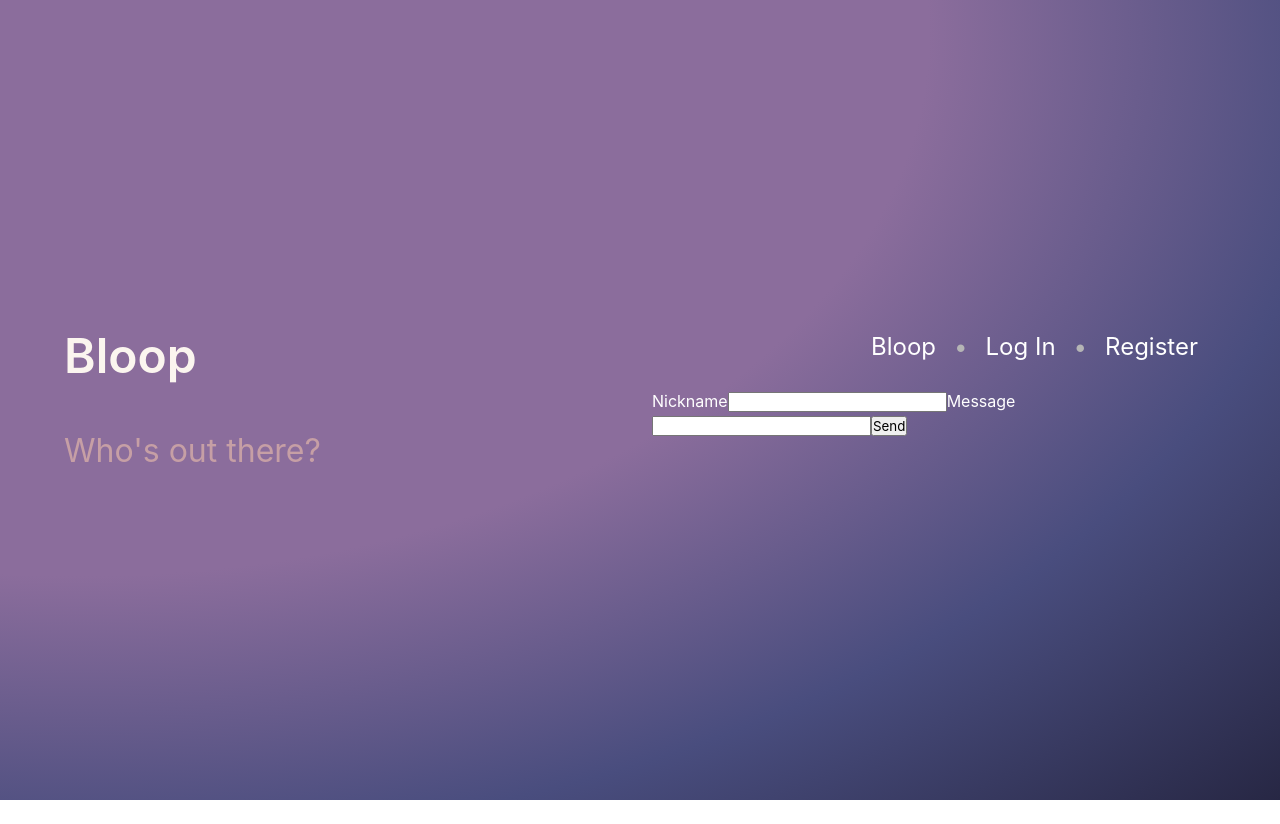
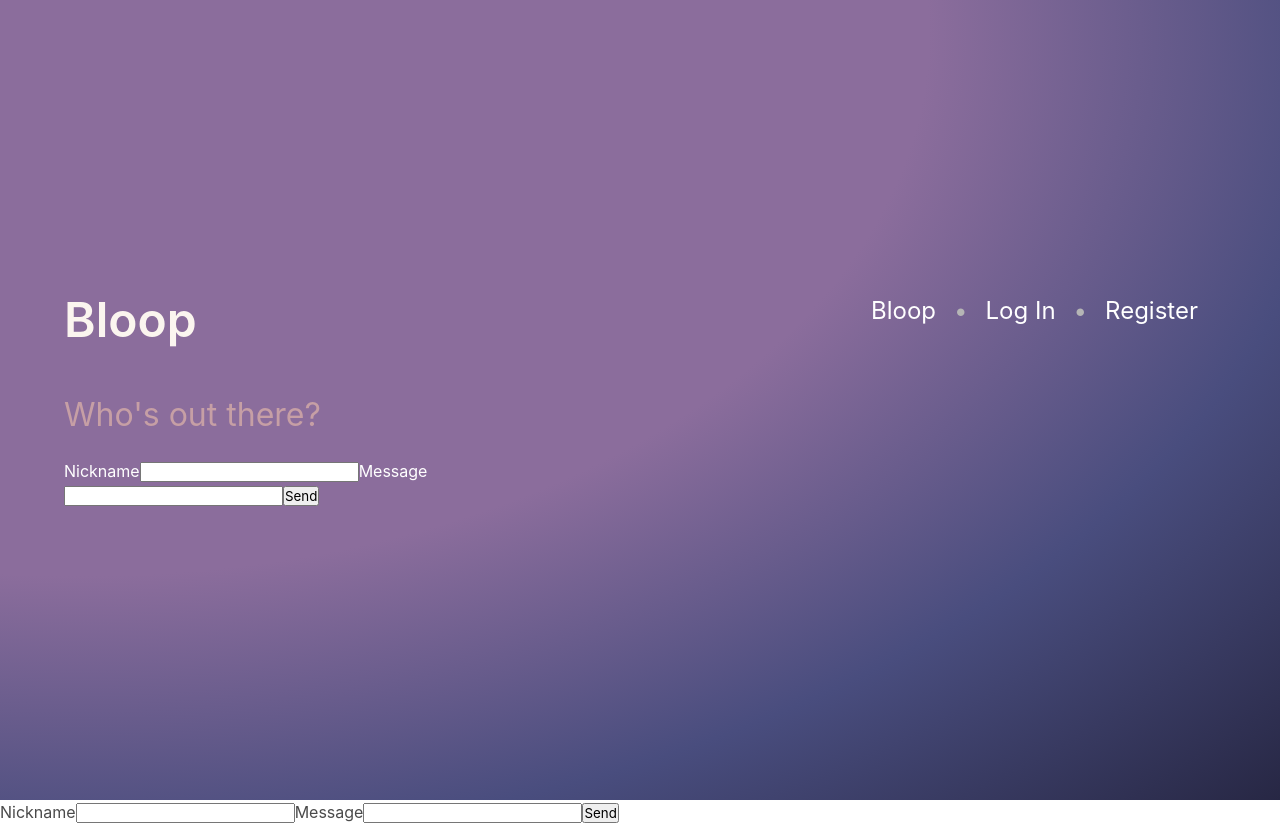
Before and after one commit to baezus/bloop2, a React (Create React App) app in the folder bloop/: page /dashboard/chat in a window 1280 px wide. Before the commit the page ends 800 px from the top, so only its background shows below. Built offline with nearby package versions, Linux system fonts and the light colour scheme.

Commit message:
So the socket can have a chat appear if I hard-code it, but that's obvs not desirable.

```diff
--- a/bloop/src/components/App.js
+++ b/bloop/src/components/App.js
@@ -7,42 +7,42 @@ import Dashboard from './Dashboard';
 import Blah from './Blah';
 import '../styles/bloop.scss'
 
-const socket = io.connect('http://localhost:2737');
+// const socket = io.connect('http://localhost:2737');
 
 class App extends Component {
-  constructor() {
-    super();
-    this.state = { msg: "", chat: [], nickname: ""};
-  }
+  // constructor() {
+  //   super();
+  //   this.state = { msg: "", chat: [], nickname: ""};
+  // }
 
-  componentDidMount() {
-    socket.on('chat message', ({ nickname, msg }) => {
-      this.setState({
-        chat: [...this.state.chat, { nickname, msg }]
-      });
-    });
-  }
+  // componentDidMount() {
+  //   socket.on('chat message', ({ nickname, msg }) => {
+  //     this.setState({
+  //       chat: [...this.state.chat, { nickname, msg }]
+  //     });
+  //   });
+  // }
 
-  onTextChange = e => {
-    this.setState({ [e.target.name]: e.target.value });
-  };
+  // onTextChange = e => {
+  //   this.setState({ [e.target.name]: e.target.value });
+  // };
 
-  onMessageSubmit = () => {
-    const { nickname, msg } = this.state;
-    socket.emit('chat message', { nickname, msg});
-    this.setState({ msg: '' });
-  };
+  // onMessageSubmit = () => {
+  //   const { nickname, msg } = this.state;
+  //   socket.emit('chat message', { nickname, msg});
+  //   this.setState({ msg: '' });
+  // };
 
-  renderChat() {
-    const { chat } = this.state;
-    return chat.map(({ nickname, msg }, idx) => (
-      <div key={idx}>
-        <span style={{ color: 'green' }}>{nickname} </span>
+  // renderChat() {
+  //   const { chat } = this.state;
+  //   return chat.map(({ nickname, msg }, idx) => (
+  //     <div key={idx}>
+  //       <span style={{ color: 'green' }}>{nickname} </span>
 
-        <span>{msg}</span>
-      </div>
-    ));
-  }
+  //       <span>{msg}</span>
+  //     </div>
+  //   ));
+
 
   render() {
     return (
@@ -56,6 +56,7 @@ class App extends Component {
                     <div className="column">
                       <h1 className="title is-1">Bloop</h1><br/>
                       <h3 className="subtitle is-3">Who's out there?</h3>
+                      <Blah />
                     </div>
                     <div className="column">
                       <nav className="breadcrumb is-right is-large has-bullet-separator" aria-label="breadcrumbs">
@@ -66,7 +67,7 @@ class App extends Component {
                         </ul>
                       </nav>
 
-                      <div>
+                      {/* <div>
                         <span>Nickname</span>
                         <input
                           name="nickname"
@@ -81,7 +82,7 @@ class App extends Component {
                         />
                         <button onClick={this.onMessageSubmit}>Send</button>
                         <div>{this.renderChat()}</div>
-                      </div>
+                      </div> */}
                     </div>
                   </div>
                 </div>
@@ -94,7 +95,9 @@ class App extends Component {
             <Route exact path="/"/>
             <Route exact path='/users/signup' component={Passport}/>
             <Route exact path='/users/login' component={Login}/>
+
             <Route exact path='/dashboard' component={Dashboard}/>
+            <Route exact path='/dashboard/chat' component={Blah}/>
           </Switch>
         </div>
       </div>
--- a/bloop/src/components/Blah.js
+++ b/bloop/src/components/Blah.js
@@ -1,7 +1,47 @@
 import React from 'react';
 import '../styles/blah.scss';
+import io from 'socket.io-client';
+const socket = io.connect('http://localhost:2737');
 
-const Blah = () => {
+class Blah extends React.Component {
+
+  constructor() {
+    super();
+    this.state = { msg: "", chat: [], nickname: ""};
+  }
+
+  componentDidMount() {
+    socket.on('chat message', ({ nickname, msg }) => {
+      this.setState({
+        chat: [...this.state.chat, { nickname, msg }]
+      });
+    });
+  }
+
+  onTextChange = e => {
+    this.setState({ [e.target.name]: e.target.value });
+  };
+
+  onMessageSubmit = () => {
+    const { nickname, msg } = this.state;
+    socket.emit('chat message', { nickname, msg });
+
+    this.setState({ msg: '' });
+  };
+
+  renderChat() {
+    const { chat } = this.state;
+    return chat.map(({ nickname, msg }, idx) => (
+      <div key={idx}>
+        <span style={{ color: 'green' }}>{nickname} </span>
+
+        <span>{msg}</span>
+      </div>
+    ));
+  }
+
+  render() {
+
   return (
       <div>
         <span>Nickname</span>
@@ -16,10 +56,11 @@ const Blah = () => {
           onChange={e => this.onTextChange(e)}
           value={this.state.msg}
         />
-        <button onClick={this.onMessageSubmit}>Send</button>
+        <button className="btn is-1" onClick={this.onMessageSubmit}>Send</button>
         <div>{this.renderChat()}</div>
       </div>
-  );
+    );
+  }
 }
 
 export default Blah;
```
Also changed, not shown: 1 other file (tests, documents, lock files or other folders).
